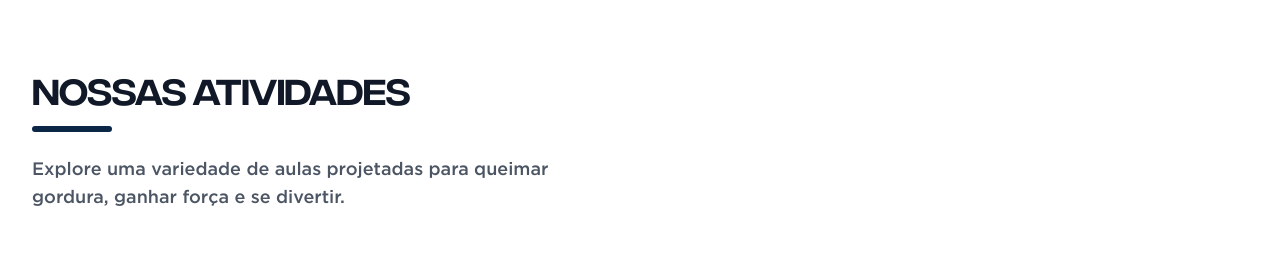
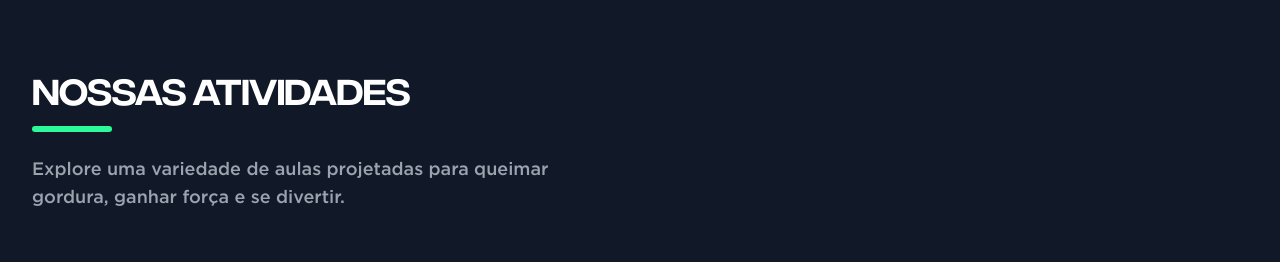
Before and after one commit to Thaian-lq/Boa_Forma_Gym, a React (Vite) app: page / in a window 1280 px wide. Shown: the part 2544-2806 px from the top of the page. Built offline with nearby package versions, Linux system fonts and the light colour scheme.

Commit message:
bg-nossasAtividades

```diff
--- a/components/Classes.tsx
+++ b/components/Classes.tsx
@@ -5,13 +5,13 @@ import * as Icons from 'lucide-react';
 
 const Classes: React.FC = () => {
   return (
-    <section id="aulas" className="py-24 bg-white">
+    <section id="aulas" className="py-24 bg-gray-900 text-white">
       <div className="container mx-auto px-4 md:px-8">
         <div className="flex flex-col md:flex-row items-end justify-between mb-16 gap-6">
           <div className="max-w-xl">
-            <h2 className="text-4xl font-black text-gray-900 mb-4 tracking-tight uppercase">Nossas Atividades</h2>
-            <div className="w-20 h-1.5 bg-primary mb-6 rounded-full"></div>
-            <p className="text-gray-600 font-medium text-lg">
+            <h2 className="text-4xl font-black text-white mb-4 tracking-tight uppercase">Nossas Atividades</h2>
+            <div className="w-20 h-1.5 bg-light mb-6 rounded-full"></div>
+            <p className="text-gray-400 font-medium text-lg">
               Explore uma variedade de aulas projetadas para queimar gordura, ganhar força e se divertir.
             </p>
           </div>
--- a/components/Footer.tsx
+++ b/components/Footer.tsx
@@ -3,7 +3,7 @@ import { Dumbbell, Instagram, Facebook, Youtube, Send } from 'lucide-react';
 
 const Footer: React.FC = () => {
   return (
-    <footer id="contato" className="bg-gray-950 text-white pt-24 pb-12">
+    <footer id="contato" className="bg-gray-900 text-white pt-24 pb-12">
       <div className="container mx-auto px-4 md:px-8">
         <div className="grid md:grid-cols-2 lg:grid-cols-3 gap-12 mb-16">
           <div className="lg:col-span-1">
```
